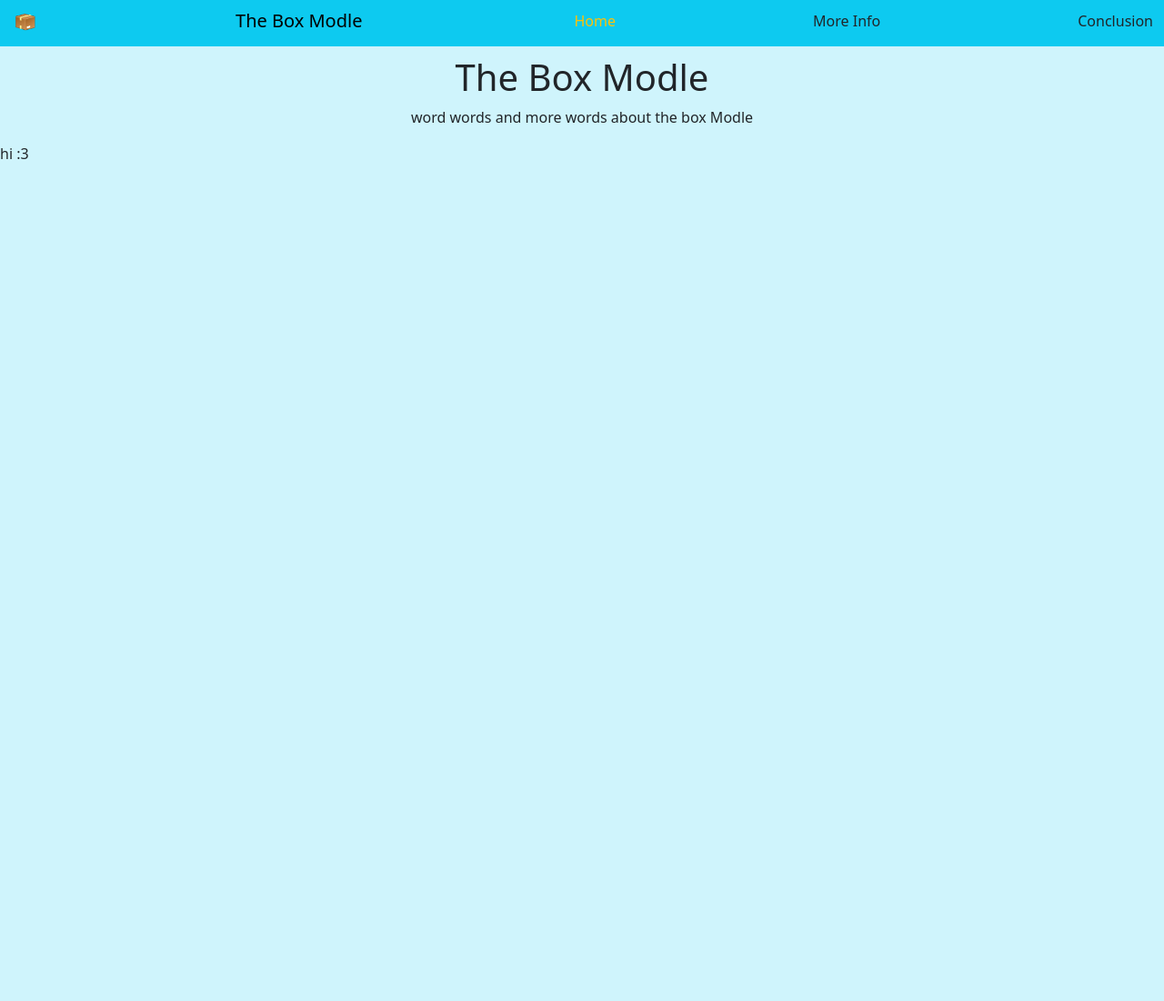
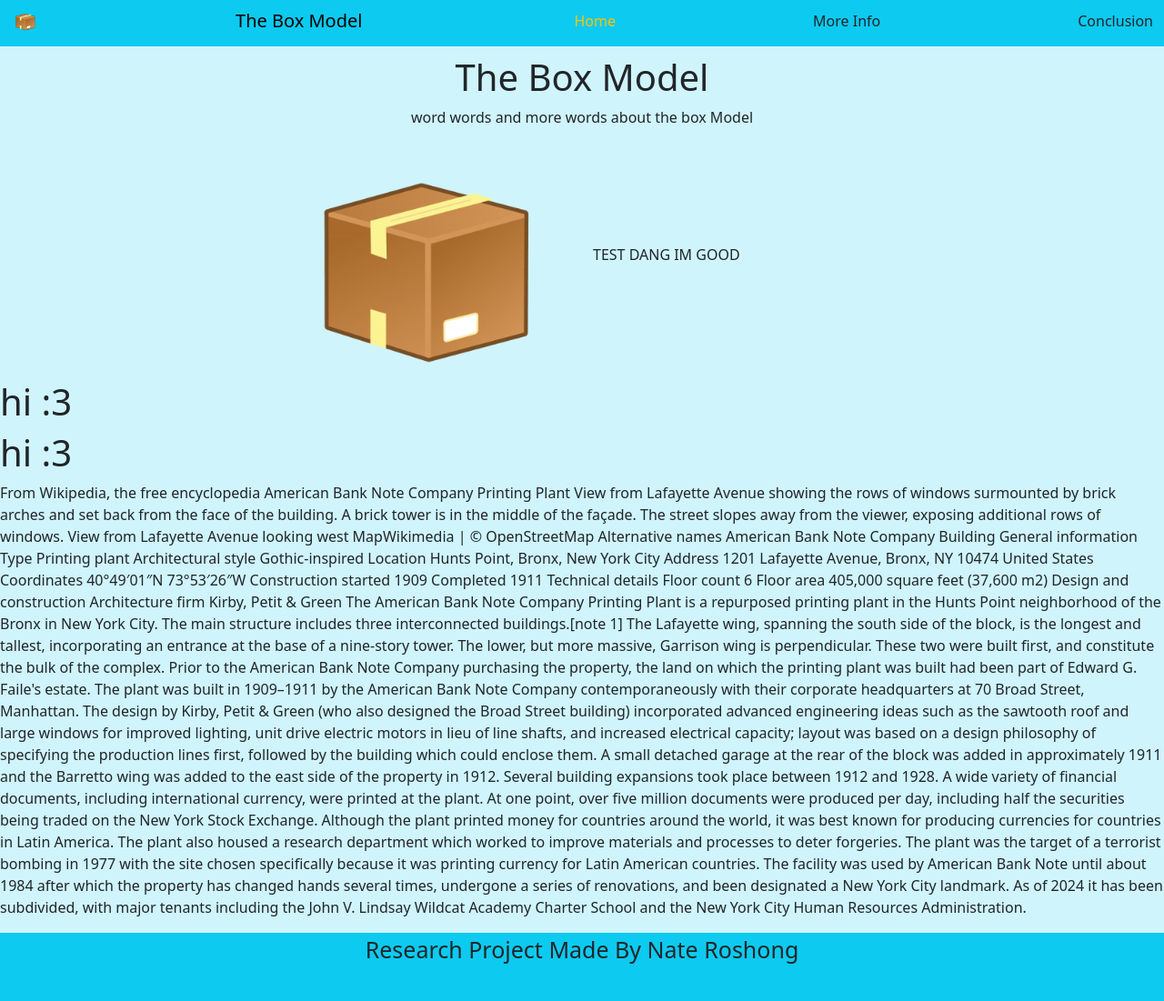
Before and after one commit to Sunny8186/Research, a plain HTML site: page index.html in a window 1280 px wide. Shown: the part 5-1106 px from the top of the page at 91% size. Before the commit the page ends 800 px from the top, so only its background shows below. Drawn offline with nearby package versions, Linux system fonts and the light colour scheme.

Commit message:
hehehe haaaa

```diff
--- a/index.html
+++ b/index.html
@@ -1,16 +1,16 @@
 <!DOCTYPE html>
 <html lang="en">
 <head>
-    <title>Box Modle Research</title>
+    <title>Box Model Research</title>
     <link rel="stylesheet" href="style.css">
     <link href="https://cdn.jsdelivr.net/npm/bootstrap@5.3.3/dist/css/bootstrap.min.css" rel="stylesheet" integrity="sha384-QWTKZyjpPEjISv5WaRU9OFeRpok6YctnYmDr5pNlyT2bRjXh0JMhjY6hW+ALEwIH" crossorigin="anonymous">
 </head>
 <body class="bg-info-subtle">
-<div class= "nav-color">
+<div class= "sticky-sm-top">
     <nav class="navbar navbar-expand-lg bg-info ">
         <div class="container-fluid">
         <img src="box.png" width="30" height="24">
-        <a class="navbar-brand" href="#">The Box Modle</a>
+        <a class="navbar-brand" href="#">The Box Model</a>
         <a class="nav-link text-warning" id="navAlinement" href="index.html">Home</a>
         <a class="nav-link " id="navAlinement" href="infopage.html">More Info</a>
         <a class="nav-link " id="navAlinement"href="conclusion.html">Conclusion</a>
@@ -21,8 +21,53 @@
 </div>
 
 
-<h1 class="center titles">The Box  Modle</h1>
-<p class="center">word words and more words about the box Modle</p>
-<p>hi :3</p>
+<h1 class="center titles">The Box  Model</h1>
+<p class="center">word words and more words about the box Model</p>
+<div class="row align-items-center">
+    <div class="col text-end">
+      <img class="img-fit" src="box.png">
+  </div>
+  <div class="col">
+    <p>TEST DANG IM GOOD</p>
+  </div>
+
+
+
+</div>
+<h1>hi :3</h1>
+
+<h1>hi :3</h1>
+<p>From Wikipedia, the free encyclopedia
+  American Bank Note Company Printing Plant
+  View from Lafayette Avenue showing the rows of windows surmounted by brick arches and set back from the face of the building. A brick tower is in the middle of the façade. The street slopes away from the viewer, exposing additional rows of windows.
+  View from Lafayette Avenue looking west
+  MapWikimedia | © OpenStreetMap
+  Alternative names	American Bank Note Company Building
+  General information
+  Type	Printing plant
+  Architectural style	Gothic-inspired
+  Location	Hunts Point, Bronx, New York City
+  Address	1201 Lafayette Avenue, Bronx, NY 10474
+  United States
+  Coordinates	40°49′01″N 73°53′26″W
+  Construction started	1909
+  Completed	1911
+  Technical details
+  Floor count	6
+  Floor area	405,000 square feet (37,600 m2)
+  Design and construction
+  Architecture firm	Kirby, Petit & Green
+  The American Bank Note Company Printing Plant is a repurposed printing plant in the Hunts Point neighborhood of the Bronx in New York City. The main structure includes three interconnected buildings.[note 1] The Lafayette wing, spanning the south side of the block, is the longest and tallest, incorporating an entrance at the base of a nine-story tower. The lower, but more massive, Garrison wing is perpendicular. These two were built first, and constitute the bulk of the complex. Prior to the American Bank Note Company purchasing the property, the land on which the printing plant was built had been part of Edward G. Faile's estate.
+
+  The plant was built in 1909–1911 by the American Bank Note Company contemporaneously with their corporate headquarters at 70 Broad Street, Manhattan. The design by Kirby, Petit & Green (who also designed the Broad Street building) incorporated advanced engineering ideas such as the sawtooth roof and large windows for improved lighting, unit drive electric motors in lieu of line shafts, and increased electrical capacity; layout was based on a design philosophy of specifying the production lines first, followed by the building which could enclose them. A small detached garage at the rear of the block was added in approximately 1911 and the Barretto wing was added to the east side of the property in 1912. Several building expansions took place between 1912 and 1928.
+
+  A wide variety of financial documents, including international currency, were printed at the plant. At one point, over five million documents were produced per day, including half the securities being traded on the New York Stock Exchange. Although the plant printed money for countries around the world, it was best known for producing currencies for countries in Latin America. The plant also housed a research department which worked to improve materials and processes to deter forgeries.
+
+  The plant was the target of a terrorist bombing in 1977 with the site chosen specifically because it was printing currency for Latin American countries. The facility was used by American Bank Note until about 1984 after which the property has changed hands several times, undergone a series of renovations, and been designated a New York City landmark. As of 2024 it has been subdivided, with major tenants including the John V. Lindsay Wildcat Academy Charter School and the New York City Human Resources Administration.</p>
+
 </body>
+  <footer class="bg-info">
+  <p class="footer-text">Research Project Made By Nate Roshong</p>
+</footer>
+
 </html>
--- a/style.css
+++ b/style.css
@@ -18,3 +18,20 @@ body {
 .active{
     color: yellow;
 }
+footer {
+    text-align: center
+
+}
+.img-fit{
+    width: 50%;
+    height: 50%;
+    text-align: right;
+    margin-right: 10px;
+}
+footer {
+   height:75px
+}
+
+.footer-text{
+   font-size: 25px;
+}
```
Also changed, not shown: conclusion.html (+2 -2 lines), infopage.html (+2 -2 lines).
